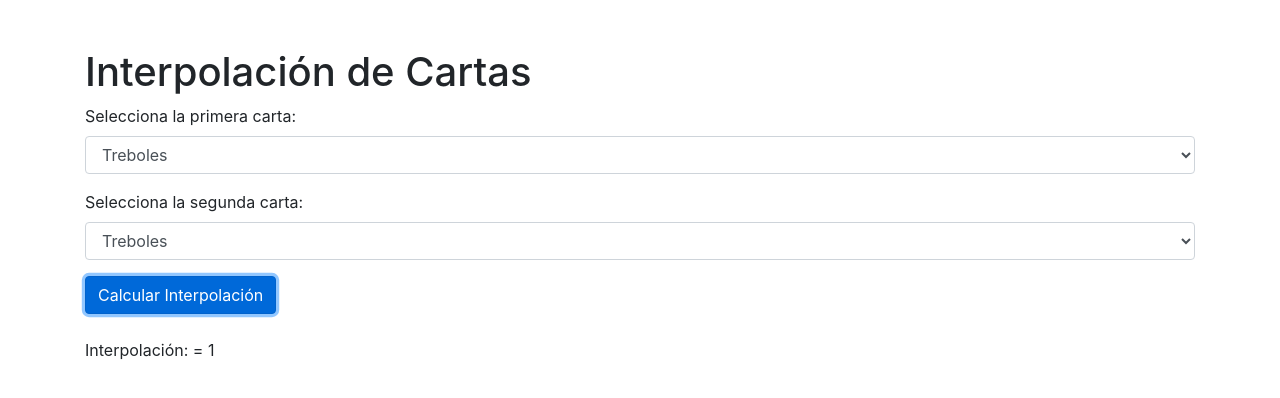
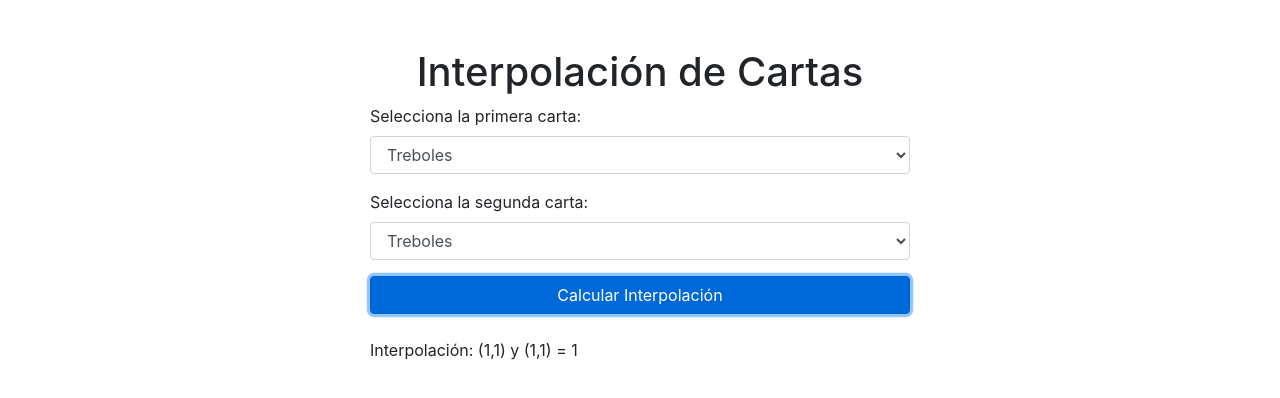
Before and after one commit to juanp204/pr_blackjack_num, a plain HTML site: page index.html in a window 1280 px wide. Both pictures are taken after a click on the button "Calcular Interpolación". Drawn offline with nearby package versions, Linux system fonts and the light colour scheme.

Commit message:
Add files via upload

```diff
--- a/index.html
+++ b/index.html
@@ -9,7 +9,9 @@
 
 <body>
     <div class="container mt-5">
-        <h1>Interpolación de Cartas</h1>
+        <h1 class="text-center">Interpolación de Cartas</h1>
+        <div class="row justify-content-center">
+            <div class="col-md-6">
                 <form>
                     <div class="form-group">
                         <label for="carta1">Selecciona la primera carta:</label>
@@ -29,10 +31,14 @@
                             <option value="4">Diamantes</option>
                         </select>
                     </div>
-            <button type="button" class="btn btn-primary" onclick="interpolacionCartas()">Calcular
+                    <button type="button" class="btn btn-primary btn-block" onclick="interpolacionCartas()">Calcular
                         Interpolación</button>
                 </form>
-        <div class="mt-4" id="resultadoInterpolacion"></div>
+            </div>
+        </div>
+        <div class="row justify-content-center mt-4">
+            <div class="col-md-6" id="resultadoInterpolacion"></div>
+        </div>
     </div>
 
     <!-- Agrega el enlace al archivo JavaScript -->
@@ -46,7 +52,7 @@
 
             const valorInterpolado = carta1 + (carta2 - carta1) * fraccion;
 
-            const interpolacion = `Interpolación: = ${valorInterpolado}`;
+            const interpolacion = `Interpolación: (${carta1},${carta1}) y (${carta2},${carta2}) = ${valorInterpolado}`;
 
             document.getElementById('resultadoInterpolacion').innerHTML = interpolacion;
         }
```
Lines whose indentation alone changed are shown as unchanged.
